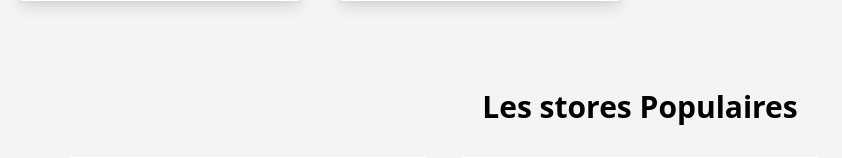
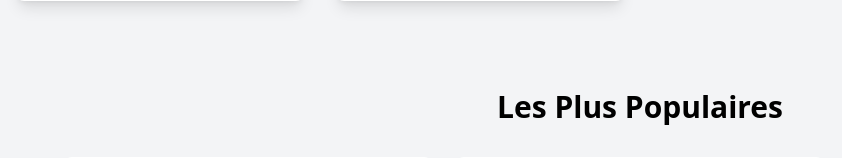
Before and after one commit to peniel13/deploy_marche24, a Django app: page /list_store/ in a window 1280 px wide. Shown: the part 853-1011 px from the top of the page, without its empty margins (0-842 px from the left). Run offline with Django 5.2, Linux system fonts and the light colour scheme; data comes from the database, SQL or seed files in the repository; data that the repository does not hold is empty; style sheets or scripts are compiled from the project's sources; parts of the project's set-up code (start-up, migrations or seed data) failed here and were passed over; some libraries are stand-ins or nearby versions.

Commit message:
ka mwa modif

```diff
--- a/base/templates/base/list_product.html
+++ b/base/templates/base/list_product.html
@@ -276,7 +276,7 @@
 
 <section id="favorite_stores" class="py-16 bg-gray-100">
     <div class="max-w-6xl mx-auto text-center">
-        <h2 class="text-3xl font-semibold mb-8">Les stores Populaires</h2>
+        <h2 class="text-3xl font-semibold mb-8">Les Plus Populaires</h2>
 
         <!-- Carrousel Glide.js -->
         <div class="relative w-full glide-01">
--- a/base/templates/base/list_store.html
+++ b/base/templates/base/list_store.html
@@ -216,7 +216,7 @@
 </section>
 <section id="favorite_stores" class="py-16 bg-gray-100">
     <div class="max-w-6xl mx-auto text-center">
-        <h2 class="text-3xl font-semibold mb-8">Les stores Populaires</h2>
+        <h2 class="text-3xl font-semibold mb-8">Les Plus Populaires</h2>
 
         <!-- Carrousel Glide.js -->
         <div class="relative w-full glide-01">
```
